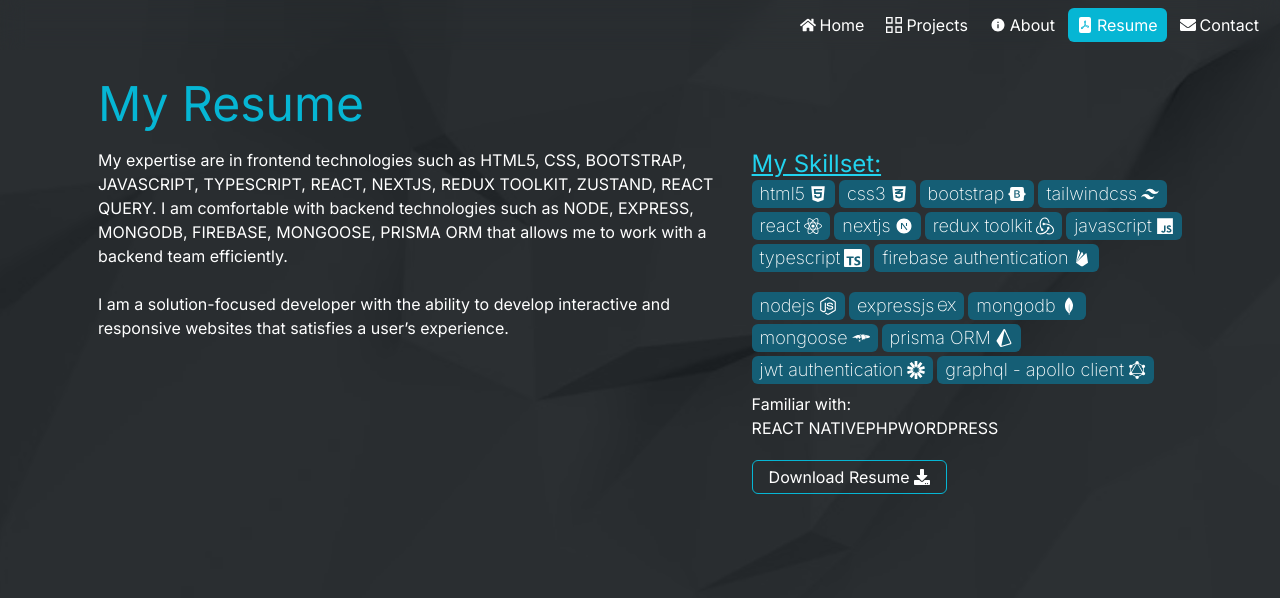
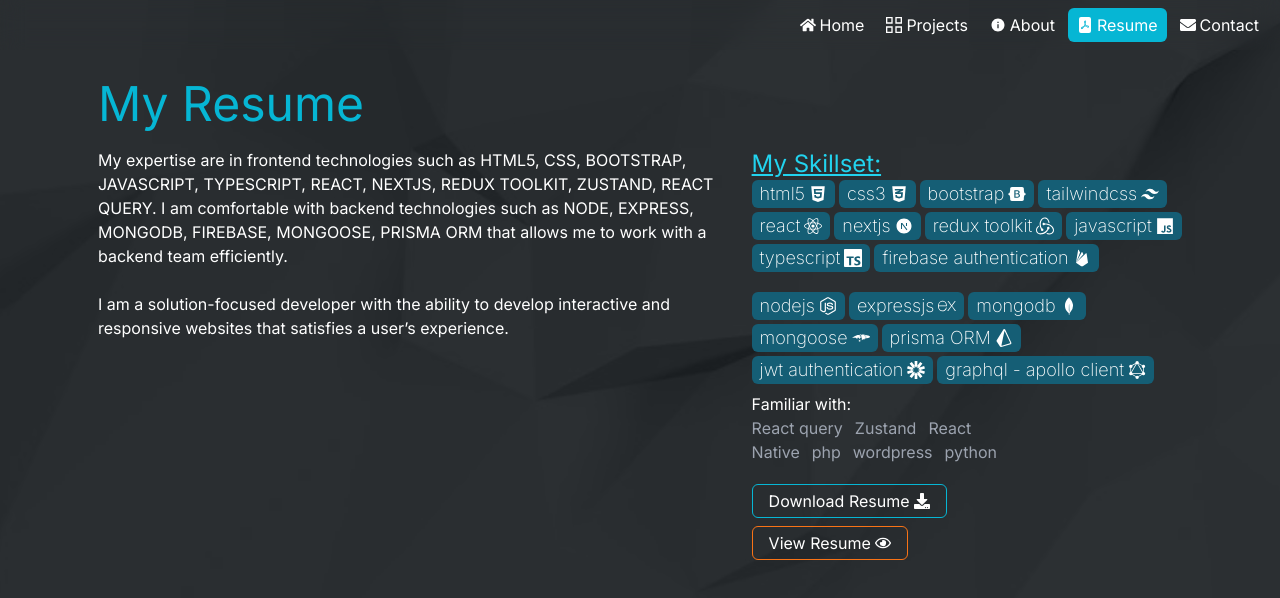
Before and after one commit to masummim50/portfolio, a Next.js app: page /resume in a window 1280 px wide. Shown: the top 598 px of the page. Built offline with nearby package versions, Linux system fonts and the light colour scheme.

Commit message:
resume update

```diff
--- a/src/app/about-me/page.tsx
+++ b/src/app/about-me/page.tsx
@@ -1,6 +1,5 @@
 import React from "react";
-import { FaDownload } from "react-icons/fa";
-
+import { FaDownload, FaRegEye } from "react-icons/fa";
 
 const services = [
   {
@@ -50,13 +49,23 @@
             <span className="text-cyan-400">Email: </span>masummim50@gmail.com
           </p>
           <a
-            target="_blank"
-            href="https://drive.google.com/u/0/uc?id=1Iog7pdvkCA3HFp0iDyczZ5wP5zd2G-3q&export=download"
+            href="https://drive.google.com/uc?export=download&id=1wSRTF4I_UwfEwRcA0va1-qWHGJqsromS"
           >
             <button className="border border-cyan-500 hover:bg-cyan-500 transition-all ease-in-out flex items-center gap-1 p-2 rounded-md mt-5">
               Download Resume{" "}
               <span>
                 <FaDownload/>
+              </span>
+            </button>
+          </a>
+          <a
+          target="_blank"
+            href="https://drive.google.com/file/d/1wSRTF4I_UwfEwRcA0va1-qWHGJqsromS/view?usp=sharing"
+          >
+            <button className="border border-orange-500 hover:bg-orange-500 transition-all ease-in-out flex items-center gap-1 p-2 rounded-md mt-5">
+              View Resume{" "}
+              <span>
+                <FaRegEye/>
               </span>
             </button>
           </a>
--- a/src/app/page.tsx
+++ b/src/app/page.tsx
@@ -3,6 +3,8 @@
 
 
 import { FaGithub,FaLinkedin,FaDownload  } from "react-icons/fa";
+import { FaEye } from "react-icons/fa";
+import { FaRegEye } from "react-icons/fa";
 
 
 export default function Home() {
@@ -33,11 +35,19 @@
           </button>
         </div>
         <a className="flex items-center bg-cyan-500 rounded-md mt-3 px-3 py-1"
-          target="_blank"
-          href="https://drive.google.com/u/0/uc?id=1Iog7pdvkCA3HFp0iDyczZ5wP5zd2G-3q&export=download"
+
+          href="https://drive.google.com/uc?export=download&id=1wSRTF4I_UwfEwRcA0va1-qWHGJqsromS"
         >
           <button className="btn brand-btn">
             Download Resume <span className="inline-block"><FaDownload /></span>
+          </button>
+        </a>
+        <a className="flex items-center bg-orange-500 rounded-md mt-3 px-3 py-1"
+          target="_blank"
+          href="https://drive.google.com/file/d/1wSRTF4I_UwfEwRcA0va1-qWHGJqsromS/view?usp=sharing"
+        >
+          <button className="btn brand-btn flex items-center gap-2 ">
+            View Resume <span className="inline-block"><FaRegEye /></span>
           </button>
         </a>
       </div>
--- a/src/app/resume/page.tsx
+++ b/src/app/resume/page.tsx
@@ -1,5 +1,5 @@
 import React from "react";
-import { FaDownload, FaHtml5,FaCss3Alt ,FaBootstrap ,FaReact ,FaNodeJs , } from "react-icons/fa";
+import { FaDownload, FaHtml5,FaCss3Alt ,FaBootstrap ,FaReact ,FaNodeJs ,FaRegEye } from "react-icons/fa";
 import { RiTailwindCssFill,RiNextjsFill,RiFirebaseFill   } from "react-icons/ri";
 import { SiMui,SiTypescript ,SiExpress,SiMongodb ,SiPrisma,SiRedux ,SiJsonwebtokens ,SiMongoose    } from "react-icons/si";
 import { IoLogoJavascript } from "react-icons/io5";
@@ -76,7 +76,7 @@
     title:'graphql - apollo client',
     icon:<GrGraphQl/>
   }];
-const familiar = ["REACT NATIVE", "PHP", "WORDPRESS",];
+const familiar = ["React query", "Zustand", "React Native", "php", "wordpress", "python"];
 
 const ResumePage = () => {
   return (
@@ -113,18 +113,28 @@
           </div>
           <h4 className="brand-text">Familiar with: </h4>
           {familiar.map((skill, i) => (
-            <span key={i} className="lowskill">
+            <span key={i} className="lowskill mr-3 text-gray-400">
               {skill}
             </span>
           ))}
           <a
-            target="_blank"
-            href="https://drive.google.com/u/0/uc?id=1Iog7pdvkCA3HFp0iDyczZ5wP5zd2G-3q&export=download"
+            href="https://drive.google.com/uc?export=download&id=1wSRTF4I_UwfEwRcA0va1-qWHGJqsromS"
           >
             <button className="flex items-center border border-cyan-500 hover:bg-cyan-500  px-4 py-1 gap-1 rounded-md mt-5">
               Download Resume{" "}
               <span>
                 <FaDownload />
+              </span>
+            </button>
+          </a>
+          <a
+          target="_blank"
+            href="https://drive.google.com/file/d/1wSRTF4I_UwfEwRcA0va1-qWHGJqsromS/view?usp=sharing"
+          >
+            <button className="border border-orange-500 hover:bg-orange-500 transition-all ease-in-out flex items-center gap-1 px-4 py-1 rounded-md mt-2">
+              View Resume{" "}
+              <span>
+                <FaRegEye/>
               </span>
             </button>
           </a>
```
